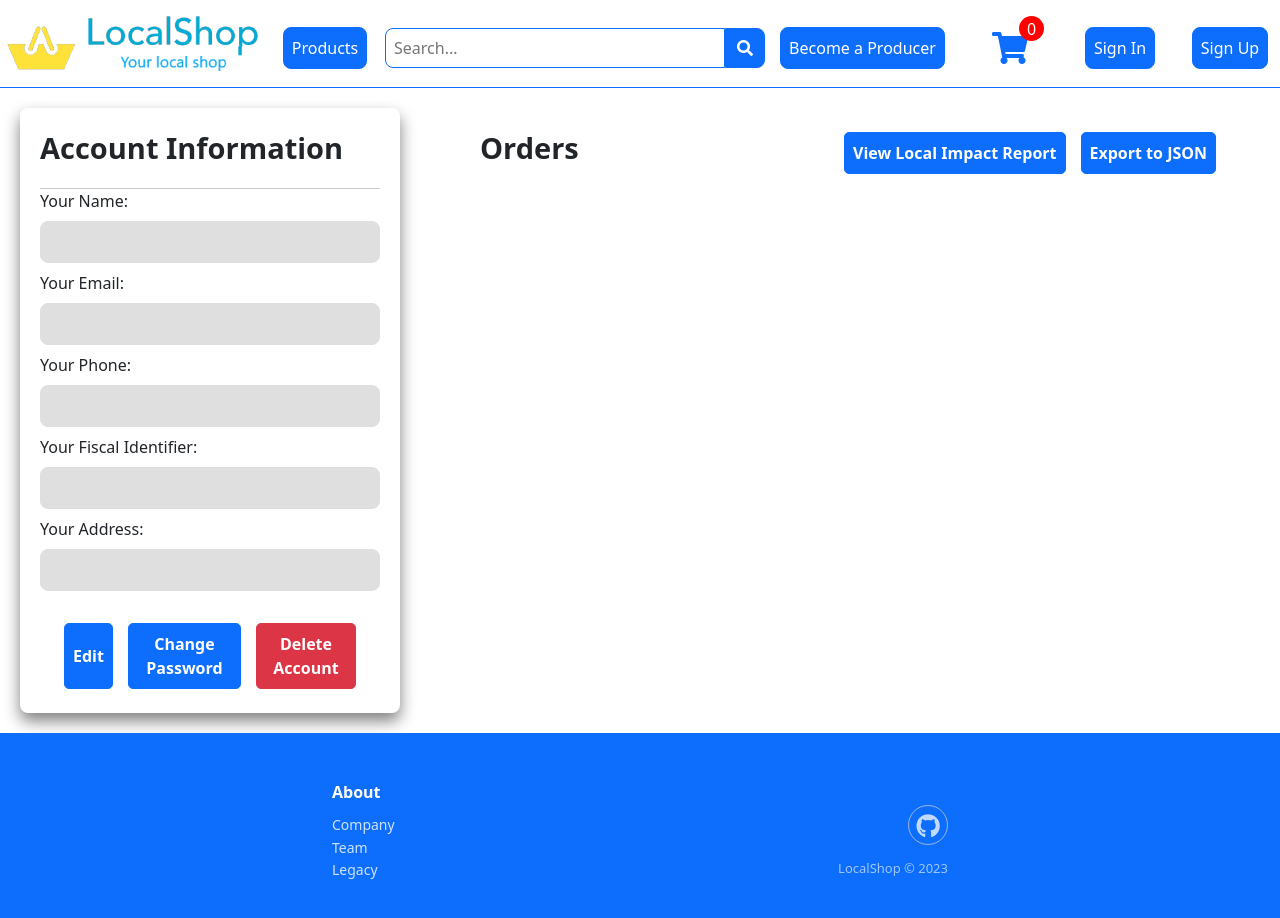
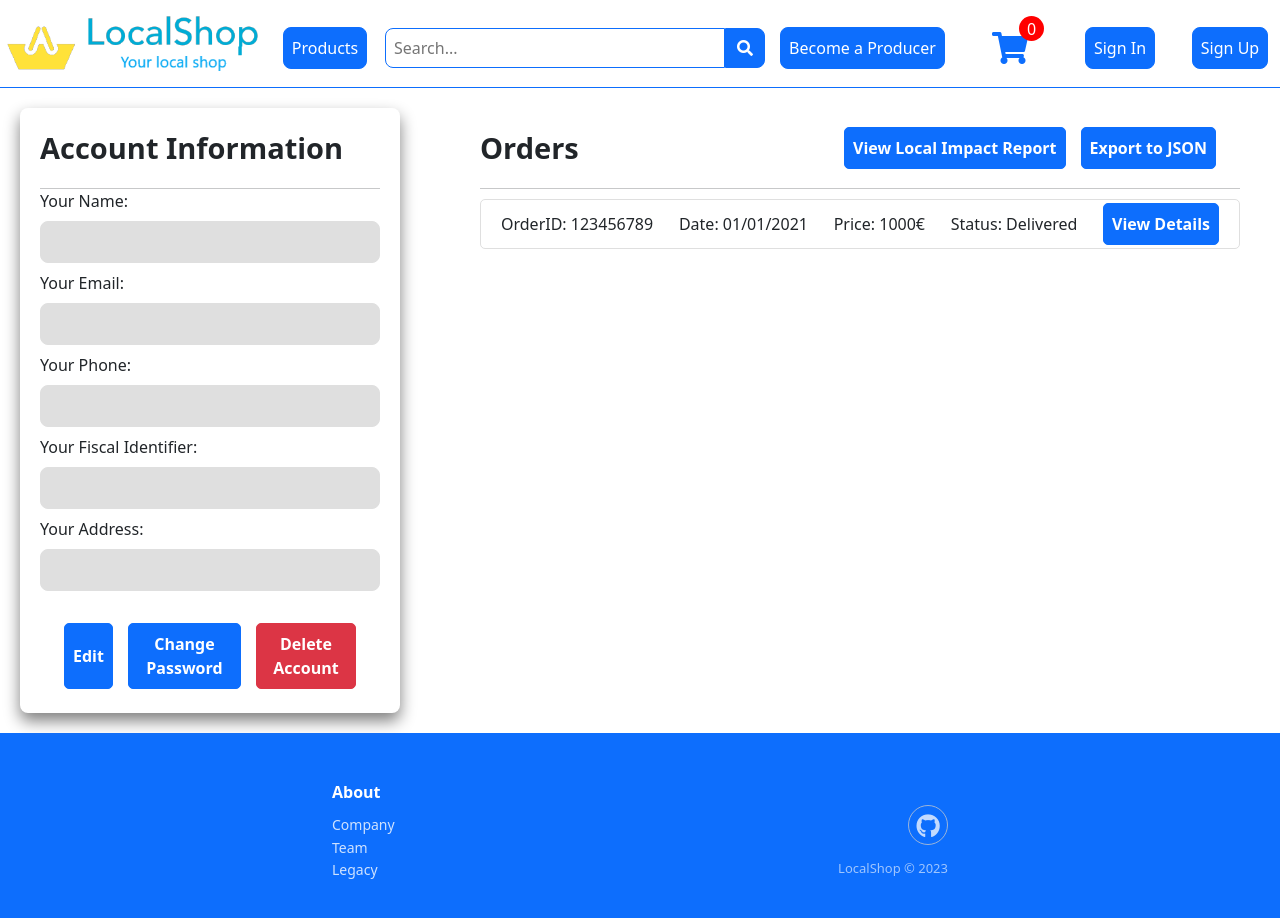
Before and after one commit to FelipeCardos/PTI, a React (Vite) app in the folder Projeto/code/client/shop-vite/: page /account-overview in a window 1280 px wide. Shown: the top 918 px of the page. Built offline with nearby package versions, Linux system fonts and the light colour scheme; no server answers.

Commit message:
Avanço na secção de Encomendas que aparece no perfil

```diff
--- a/Projeto/code/client/shop-vite/src/components/AccountOverview/OrdersAO/OrdersAO.css
+++ b/Projeto/code/client/shop-vite/src/components/AccountOverview/OrdersAO/OrdersAO.css
@@ -1,14 +1,14 @@
 .containerOrdersAOHeader {
   display: flex;
   justify-content: space-between;
+  align-items: center;
+  height: 10vh;
 }
 
 .containerOrdersAOHeaderTitle {
   display: flex;
   font-size: 29px;
   font-weight: bold;
-  height: 10vh;
-  align-items: center;
   margin-left: 20px;
 }
 
@@ -36,3 +36,100 @@
   border: 1px solid var(--bs-blue);
   color: var(--bs-blue);
 }
+
+.containerOrdersAOHr {
+  margin: 0;
+  margin-left: 20px;
+  margin-right: 20px;
+}
+
+.containerOrdersAOList {
+  margin: 0 20px;
+  display: flex;
+  flex-direction: column;
+  gap: 15px;
+}
+
+.containerOrdersAOListItem {
+  display: flex;
+  justify-content: space-between;
+  align-items: center;
+  height: 50px;
+  border: 1px solid #dfdfdf;
+  border-radius: 5px;
+  padding: 0 20px;
+  margin-top: 10px;
+}
+
+.containerOrdersAOListItemButton > button {
+  background-color: var(--bs-blue);
+  color: white;
+  border: 1px solid var(--bs-blue);
+  border-radius: 5px;
+  padding: 0.5em;
+  font-size: 16px;
+  font-weight: bold;
+  cursor: pointer;
+}
+
+.containerOrdersAOListItemButton > button:hover {
+  background-color: var(--bs-blue-hover);
+  border: 1px solid var(--bs-blue);
+  color: var(--bs-blue);
+}
+
+.containerOrdersAOViewDetailsModal {
+  animation: fadeIn 750ms ease-in-out;
+  background-color: white;
+  border-radius: 0.5em;
+  border: 1px solid var(--bs-blue);
+  position: fixed;
+  z-index: 4;
+  inset: 15% 20% auto 20%;
+}
+
+.containerOrdersAOViewDetailsModalCloseButton {
+  position: absolute;
+  right: 0;
+  top: 0;
+}
+
+.containerOrdersAOViewDetailsModalCloseButton > button {
+  background-color: white;
+  border: 0;
+  border-radius: 0.5em;
+  padding: 0.5em;
+  font-weight: bold;
+  cursor: pointer;
+}
+
+.containerOrdersAOViewDetailsModalCloseButton > button > i {
+  font-size: 30px;
+}
+
+.containerOrdersAOViewDetailsModalTitle {
+  display: flex;
+  font-size: 29px;
+  font-weight: bold;
+  height: 10vh;
+  align-items: center;
+  margin-left: 20px;
+}
+
+.containerOrdersAOViewDetailsModalList {
+  margin: 0 20px;
+  display: flex;
+  flex-direction: column;
+  gap: 15px;
+}
+
+.containerOrdersAOViewDetailsModalListItem {
+  display: flex;
+  justify-content: space-between;
+  align-items: center;
+  height: 50px;
+  border: 1px solid #dfdfdf;
+  border-radius: 5px;
+  padding: 0 20px;
+  margin-top: 10px;
+}
--- a/Projeto/code/client/shop-vite/src/components/AccountOverview/OrdersAO/OrdersAO.jsx
+++ b/Projeto/code/client/shop-vite/src/components/AccountOverview/OrdersAO/OrdersAO.jsx
@@ -2,7 +2,14 @@ import { React, useEffect, useState } from "react";
 import "./OrdersAO.css";
 
 export default function OrdersAO(props) {
+  const [viewDetailsModal, setViewDetailsModal] = useState(false);
+  function toggleViewDetailsModal() {
+    props.toggleModal();
+    setViewDetailsModal(!viewDetailsModal);
+    // Refresh div containerOrdersAOViewDetailsModal with the proper data
+  }
   return (
+    <>
       <div className='containerOrdersAOHeader'>
         <div className='containerOrdersAOHeaderTitle'>Orders</div>
         <div className='containerOrdersAOHeaderButtons'>
@@ -14,5 +21,56 @@ export default function OrdersAO(props) {
           </button>
         </div>
       </div>
+      <hr className='containerOrdersAOHr' />
+      <div className='containerOrdersAOList'>
+        <div className='containerOrdersAOListItem'>
+          <div className='containerOrdersAOListItemOrderID'>
+            OrderID: 123456789
+          </div>
+          <div className='containerOrdersAOListItemDate'>Date: 01/01/2021</div>
+          <div className='containerOrdersAOListItemPrice'>Price: 1000€</div>
+          <div className='containerOrdersAOListItemStatus'>
+            Status: Delivered
+          </div>
+          <div className='containerOrdersAOListItemButton'>
+            <button
+              className='ordersAOViewDetails'
+              onClick={toggleViewDetailsModal}
+            >
+              View Details
+            </button>
+          </div>
+        </div>
+      </div>
+      {viewDetailsModal && (
+        <div className='containerOrdersAOViewDetailsModal'>
+          <div className='containerOrdersAOViewDetailsModalCloseButton'>
+            <button onClick={toggleViewDetailsModal}>
+              <i className='fa fa-times'></i>
+            </button>
+          </div>
+          <div className='containerOrdersAOViewDetailsModalTitle'>
+            Order Details
+          </div>
+          <hr className='containerOrdersAOViewDetailsModalHr' />
+          <div className='containerOrdersAOViewDetailsModalList'>
+            <div className='containerOrdersAOViewDetailsModalListItem'>
+              <div className='containerOrdersAOViewDetailsModalListItemProduct'>
+                Product: Product 1
+              </div>
+              <div className='containerOrdersAOViewDetailsModalListItemProductQuantity'>
+                Quantity: 1
+              </div>
+              <div className='containerOrdersAOViewDetailsModalListItemProductPrice'>
+                Price: 1000€
+              </div>
+              <div className='containerOrdersAOViewDetailsModalListItemProducer'>
+                Producer: Producer 1
+              </div>
+            </div>
+          </div>
+        </div>
+      )}
+    </>
   );
 }
```
Lines whose indentation alone changed are shown as unchanged.
